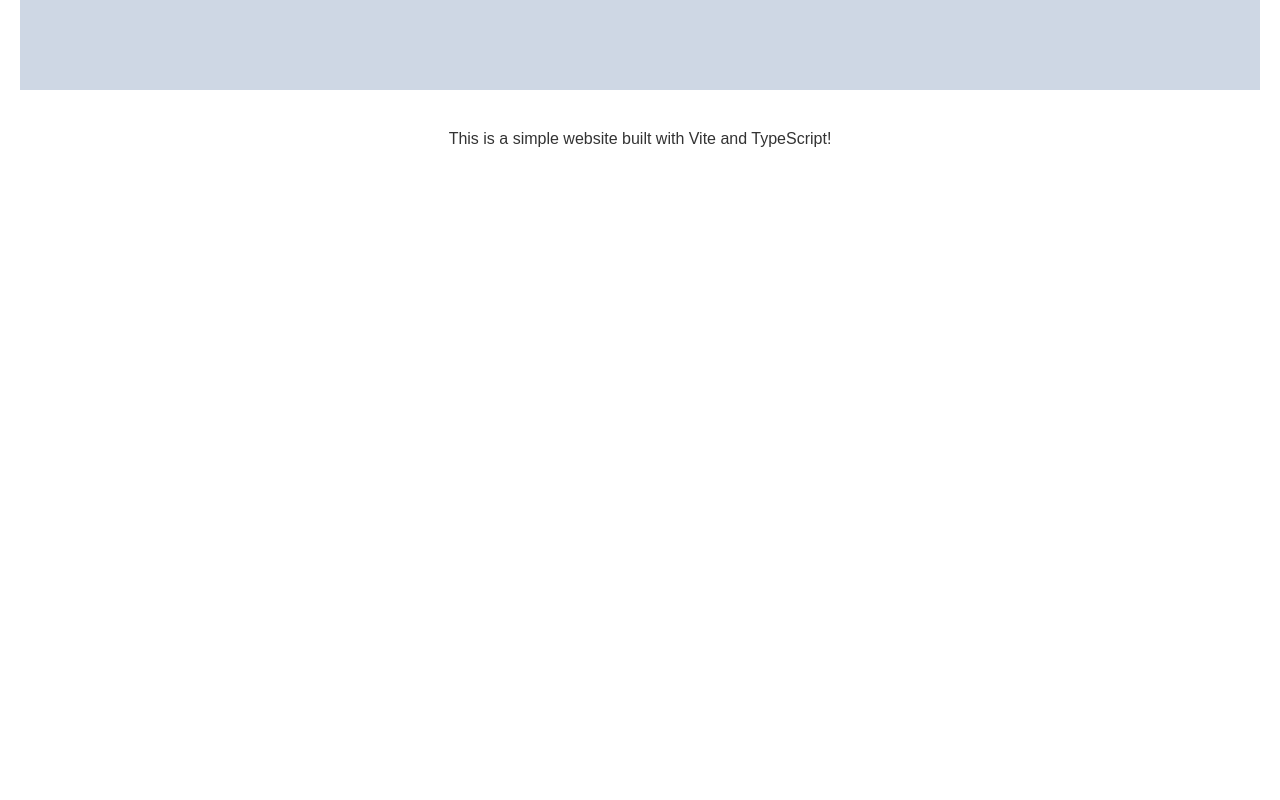
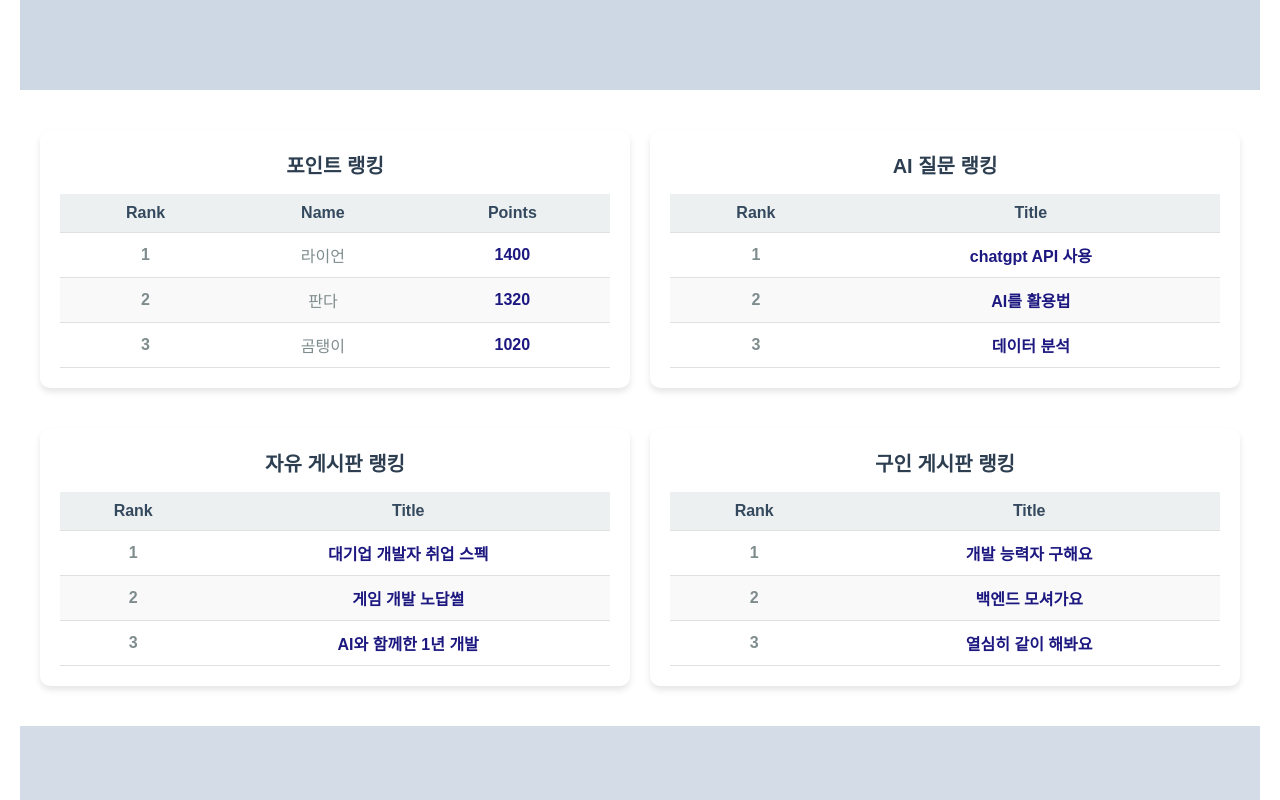
Before and after one commit to HeoTaeRyang/educode, a React (Vite) app in the folder frontend/: page / in a window 1280 px wide. Shown: the part 920-1720 px from the top of the page. Built offline with nearby package versions, Linux system fonts and the light colour scheme; sample sign-in values are in the browser's storage.

Commit message:
랭킹 프론트 구현

```diff
--- a/frontend/src/components/Home.tsx
+++ b/frontend/src/components/Home.tsx
@@ -1,10 +1,28 @@
-// src/components/Home.tsx
 import React, { useEffect, useState } from 'react';
 import { useNavigate } from 'react-router-dom';
 import '../styles/Home.css';
 
+interface RankingItem {
+  rank: number;
+  username?: string;
+  points?: number;
+  name?: string;
+  user?: string;
+}
+
 const Home: React.FC = () => {
   const [userid, setUserid] = useState<string | null>(null);
+  const [rankings, setRankings] = useState<{
+    points: RankingItem[];
+    aiQuestions: RankingItem[];
+    freeBoard: RankingItem[];
+    jobBoard: RankingItem[];
+  }>({
+    points: [],
+    aiQuestions: [],
+    freeBoard: [],
+    jobBoard: [],
+  });
   const navigate = useNavigate();
 
   useEffect(() => {
@@ -12,18 +30,41 @@
     if (storedUserid) {
       setUserid(storedUserid);
     } else {
-      // 로그인 정보가 없으면 로그인 페이지로 이동
       navigate('/login');
     }
+
+    // 예시 데이터 - 실제로는 DB에서 받아온 데이터를 설정
+    setRankings({
+      points: [
+        { rank: 1, username: '라이언', points: 1400 },
+        { rank: 2, username: '판다', points: 1320 },
+        { rank: 3, username: '곰탱이', points: 1020 },
+      ],
+      aiQuestions: [
+        { rank: 1, name: 'chatgpt API 사용', user: '홈홈' },
+        { rank: 2, name: 'AI를 활용법', user: '개발바닥' },
+        { rank: 3, name: '데이터 분석', user: '뽕뽕' },
+      ],
+      freeBoard: [
+        { rank: 1, name: '대기업 개발자 취업 스펙', user: '일등' },
+        { rank: 2, name: '게임 개발 노답썰', user: '책벌레' },
+        { rank: 3, name: 'AI와 함께한 1년 개발', user: '잡식' },
+      ],
+      jobBoard: [
+        { rank: 1, name: '개발 능력자 구해요', user: '안궁' },
+        { rank: 2, name: '백엔드 모셔가요', user: '하하하' },
+        { rank: 3, name: '열심히 같이 해봐요', user: '공룡' },
+      ],
+    });
   }, [navigate]);
 
   const handleLogout = () => {
     localStorage.removeItem('userid');
     navigate('/login');
   };
+
   return (
     <div className="app">
-
       <header className="header">
         <div className="welcome-bar">
           {userid && (
@@ -36,7 +77,6 @@
           )}
         </div>
       </header>
-
 
       <div className="mainbox">
         <img className="main" src="main0.svg" />
@@ -53,8 +93,88 @@
       </div>
 
       <main className="content">
-        <div className="rectangle-23785">
-          <p>This is a simple website built with Vite and TypeScript!</p>
+        <div className="ranking-section">
+          <div className="ranking-category">
+            <h3 className="ranking-title">포인트 랭킹</h3>
+            <table className="ranking-table">
+              <thead>
+                <tr>
+                  <th>Rank</th>
+                  <th>Name</th>
+                  <th>Points</th>
+                </tr>
+              </thead>
+              <tbody>
+                {rankings.points.map((item) => (
+                  <tr key={item.rank}>
+                    <td>{item.rank}</td>
+                    <td>{item.username}</td>
+                    <td>{item.points}</td>
+                  </tr>
+                ))}
+              </tbody>
+            </table>
+          </div>
+
+          <div className="ranking-category">
+            <h3 className="ranking-title">AI 질문 랭킹</h3>
+            <table className="ranking-table">
+              <thead>
+                <tr>
+                  <th>Rank</th>
+                  <th>Title</th>
+                </tr>
+              </thead>
+              <tbody>
+                {rankings.aiQuestions.map((item) => (
+                  <tr key={item.rank}>
+                    <td>{item.rank}</td>
+                    <td>{item.name}</td>
+                  </tr>
+                ))}
+              </tbody>
+            </table>
+          </div>
+
+          <div className="ranking-category">
+            <h3 className="ranking-title">자유 게시판 랭킹</h3>
+            <table className="ranking-table">
+              <thead>
+                <tr>
+                  <th>Rank</th>
+                  <th>Title</th>
+                </tr>
+              </thead>
+              <tbody>
+                {rankings.freeBoard.map((item) => (
+                  <tr key={item.rank}>
+                    <td>{item.rank}</td>
+                    <td>{item.name}</td>
+                  </tr>
+                ))}
+              </tbody>
+            </table>
+          </div>
+
+          <div className="ranking-category">
+            <h3 className="ranking-title">구인 게시판 랭킹</h3>
+            <table className="ranking-table">
+              <thead>
+                <tr>
+                  <th>Rank</th>
+                  <th>Title</th>
+                </tr>
+              </thead>
+              <tbody>
+                {rankings.jobBoard.map((item) => (
+                  <tr key={item.rank}>
+                    <td>{item.rank}</td>
+                    <td>{item.name}</td>
+                  </tr>
+                ))}
+              </tbody>
+            </table>
+          </div>
         </div>
       </main>
 
@@ -77,6 +197,6 @@
       </footer>
     </div>
   );
-}
+};
 
 export default Home;
--- a/frontend/src/styles/Home.css
+++ b/frontend/src/styles/Home.css
@@ -573,3 +573,82 @@
   background-color: #c9d2e5;
   color: #000;
 }
+
+
+
+/* 랭킹 섹션 */
+.ranking-section {
+  display: flex;
+  flex-wrap: wrap;
+  /* 반응형을 위해 flex-wrap 적용 */
+  justify-content: space-between;
+  /* 박스 간격 균일 분배 */
+  gap: 20px;
+  /* 박스 사이의 간격 */
+  margin-top: 20px;
+}
+
+.ranking-category {
+  background-color: white;
+  padding: 20px;
+  border-radius: 10px;
+  box-shadow: 0 4px 6px rgba(0, 0, 0, 0.1);
+  width: 48%;
+  /* 화면이 클 때 한 줄에 두 개씩 표시 */
+  margin-bottom: 20px;
+  flex: 1 1 calc(50% - 20px);
+  /* 화면 크기에 따라 자동 조정 */
+}
+
+.ranking-title {
+  font-size: 20px;
+  color: #2c3e50;
+  font-weight: bold;
+  margin-bottom: 15px;
+  text-align: center;
+}
+
+.ranking-table {
+  width: 100%;
+  border-collapse: collapse;
+}
+
+.ranking-table th,
+.ranking-table td {
+  padding: 10px 15px;
+  text-align: center;
+  border-bottom: 1px solid #e0e0e0;
+  font-size: 16px;
+}
+
+.ranking-table th {
+  background-color: #ecf0f1;
+  color: #34495e;
+}
+
+.ranking-table td {
+  background-color: #fff;
+  color: #7f8c8d;
+}
+
+.ranking-table tr:nth-child(even) td {
+  background-color: #f9f9f9;
+}
+
+.ranking-table td:first-child {
+  font-weight: bold;
+}
+
+.ranking-table td:last-child {
+  color: #1c1880;
+  font-weight: bold;
+}
+
+/* 반응형 디자인 */
+@media (max-width: 768px) {
+  .ranking-category {
+    width: 100%;
+    /* 작은 화면에서는 한 줄에 하나씩 표시 */
+    margin-bottom: 20px;
+  }
+}
```
